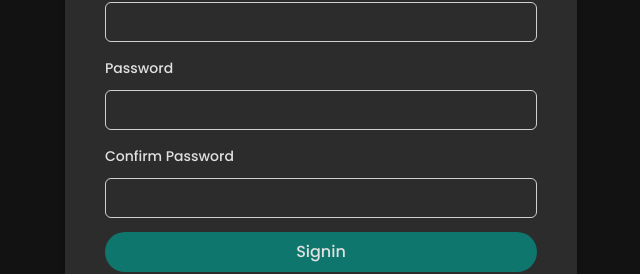
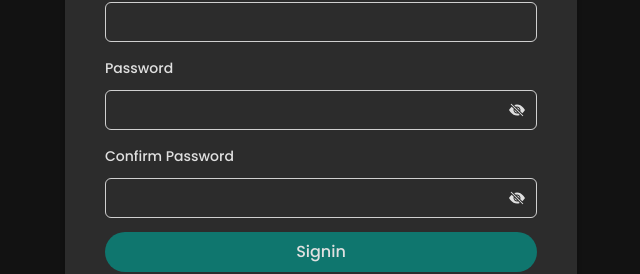
Before and after one commit to iibrahim70/donatix-client, a React (Vite) app: page /signup in a window 1280 px wide. Shown: the part 350-624 px from the top of the page, without its empty margins (319-959 px from the left). Built offline with nearby package versions, Linux system fonts and the light colour scheme.

Commit message:
:lipstick: update signup form

```diff
--- a/src/components/forms/SigninForm.tsx
+++ b/src/components/forms/SigninForm.tsx
@@ -10,12 +10,12 @@
 
 const SigninFrom = () => {
   const [showPassword, setShowPassword] = useState(false);
+  const [loading, setIsLoading] = useState<boolean>(false);
 
   const navigate = useNavigate();
   const location = useLocation();
   const from = location.state?.from?.pathname || "/";
 
-  const [loading, setIsLoading] = useState<boolean>(false);
 
   const {
     register,
@@ -65,7 +65,10 @@
     <form className="space-y-3.5" onSubmit={handleSubmit(onSubmit)}>
       <div className="space-y-2.5">
         <Label className="font-medium">Email</Label>
-        <Input type="email" {...register("email", { required: true })} />
+        <Input
+          type="email"
+          {...register("email", { required: true })}
+        />
         {errors?.email && (
           <span className="text-vivid-red text-sm">Enter a valid Email</span>
         )}
--- a/src/components/forms/SignupForm.tsx
+++ b/src/components/forms/SignupForm.tsx
@@ -6,13 +6,15 @@
 import { Label } from "../ui/label";
 import FormSubmit from "./FormSubmit";
 import { Input } from "../ui/input";
+import { BsEyeFill, BsEyeSlashFill } from "react-icons/bs";
 
 const SignupFrom = () => {
+  const [showPassword, setShowPassword] = useState(false);
+  const [loading, setIsLoading] = useState<boolean>(false);
+
   const navigate = useNavigate();
   const location = useLocation();
   const from = location.state?.from?.pathname || "/";
-
-  const [loading, setIsLoading] = useState<boolean>(false);
 
   const {
     register,
@@ -82,8 +84,9 @@
 
       <div className="space-y-2.5">
         <Label className="font-medium">Password</Label>
+        <div className="relative">
           <Input
-          type="password"
+            type={showPassword ? "text" : "password"}
             {...register("password", {
               required: "Password is required",
               validate: {
@@ -99,6 +102,17 @@
               },
             })}
           />
+
+          <div className="absolute inset-y-0 right-0 pr-3 flex items-center">
+            <button
+              type="button"
+              onClick={() => setShowPassword((prev) => !prev)}
+            >
+              {showPassword ? <BsEyeFill /> : <BsEyeSlashFill />}
+            </button>
+          </div>
+        </div>
+
         {errors?.password && (
           <span className="text-vivid-red text-sm">
             {errors?.password?.message as ReactNode}
@@ -108,14 +122,26 @@
 
       <div className="space-y-2.5">
         <Label className="font-medium">Confirm Password</Label>
+        <div className="relative">
           <Input
-          type="password"
+            type={showPassword ? "text" : "password"}
             {...register("confirmPassword", {
               required: "Confirm Password is required",
               validate: (value) =>
                 value === password || "Passwords do not match!",
             })}
           />
+
+          <div className="absolute inset-y-0 right-0 pr-3 flex items-center">
+            <button
+              type="button"
+              onClick={() => setShowPassword((prev) => !prev)}
+            >
+              {showPassword ? <BsEyeFill /> : <BsEyeSlashFill />}
+            </button>
+          </div>
+        </div>
+
         {errors?.confirmPassword && (
           <span className="text-vivid-red text-sm">
             {errors?.confirmPassword?.message as ReactNode}
```
Lines whose indentation alone changed are shown as unchanged.
